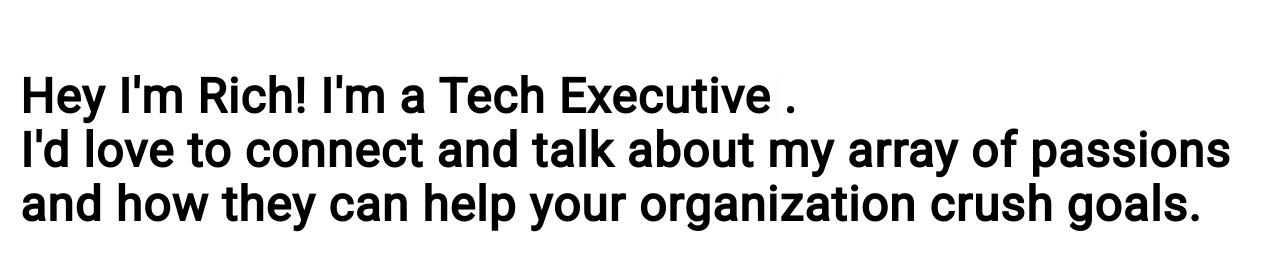
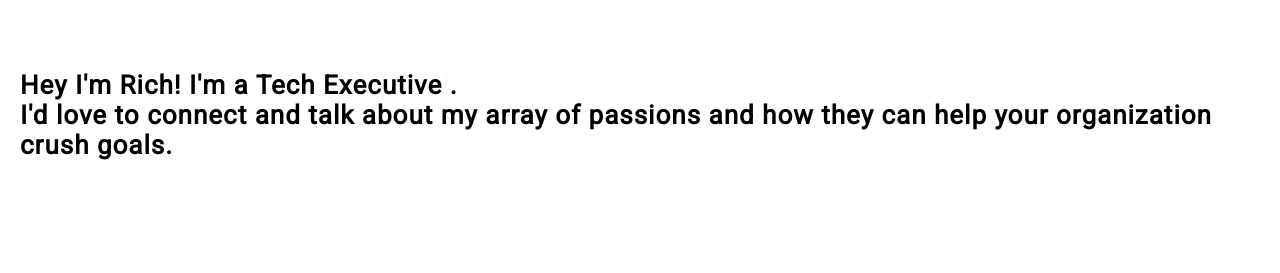
Before and after one commit to jahrichie/rorwashere, a plain HTML site: page index.html in a window 1280 px wide. Shown: the part 517-790 px from the top of the page. Drawn offline with nearby package versions, Linux system fonts and the light colour scheme.

Commit message:
better h1 fonts

```diff
--- a/css/app.css
+++ b/css/app.css
@@ -53,12 +53,12 @@ hgroup  {
 }
 
 h1 {
-    font-size: 48px;
+    font-size: 26px;
     font-family: 'Roboto', sans-serif;
     font-weight: 400;
     letter-spacing: 1px;
     font-weight: bold;
-    line-height: 54px;
+    line-height: 30px;
 }
 
 p, a, p a {
```
